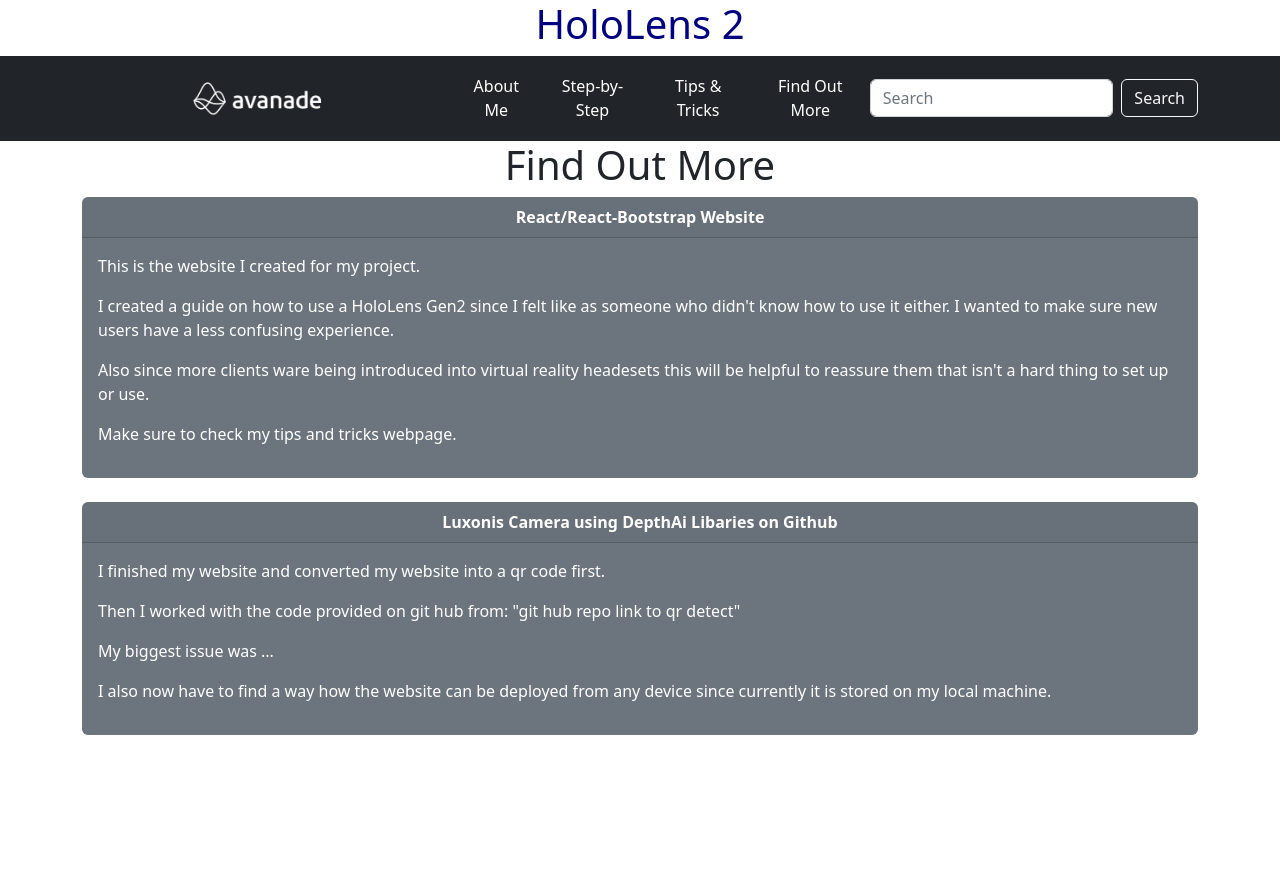
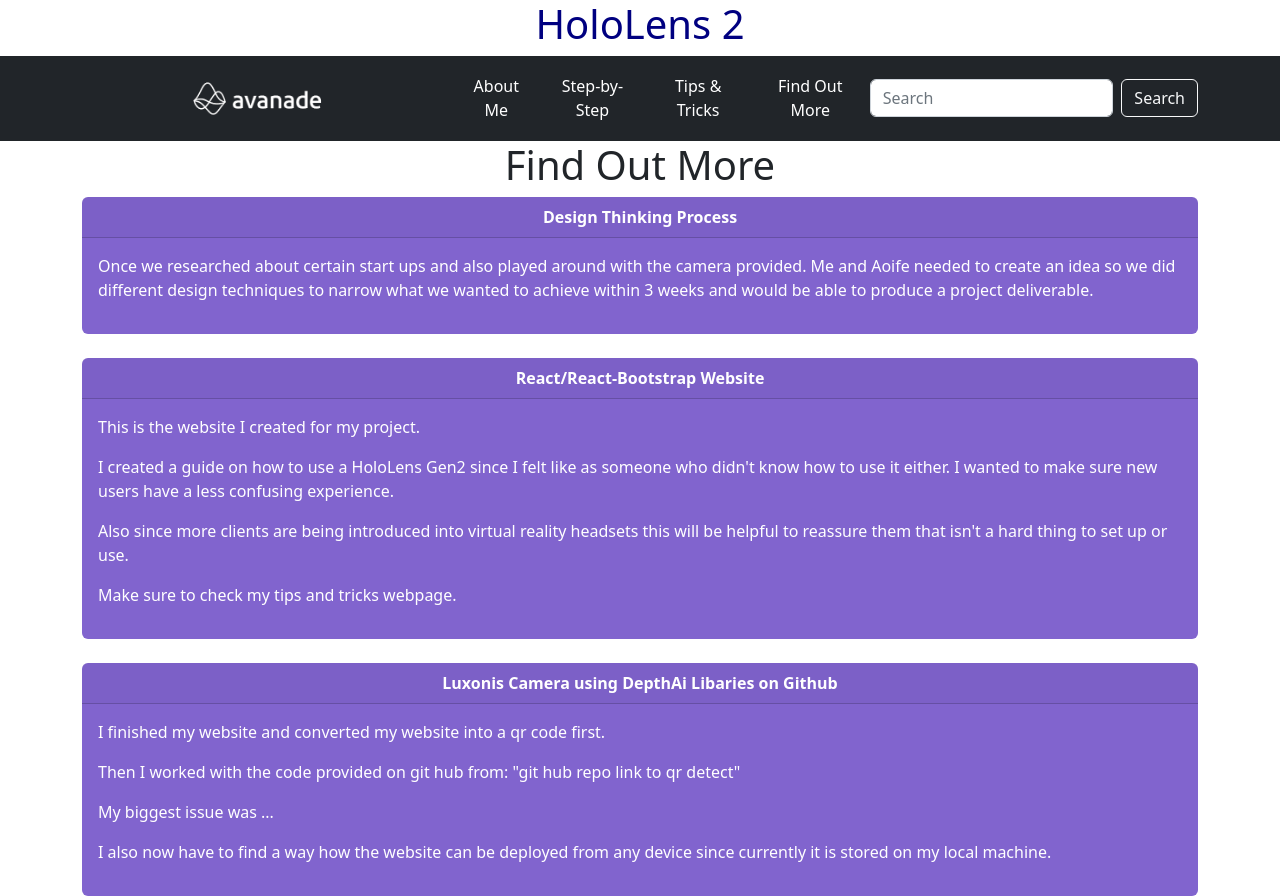
Before and after one commit to Avanade/opentechinternship, a React (Create React App) app in the folder riona/website-qr-code-project/set-up-headset/: page /find-out-more in a window 1280 px wide. Before the commit the page ends 800 px from the top, so only its background shows below. Built offline with nearby package versions, Linux system fonts and the light colour scheme.

Commit message:
Playing around with css.

```diff
--- a/riona/website-qr-code-project/set-up-headset/package.json
+++ b/riona/website-qr-code-project/set-up-headset/package.json
@@ -7,6 +7,7 @@
     "@testing-library/react": "^13.3.0",
     "@testing-library/user-event": "^13.5.0",
     "bootstrap": "^5.2.0",
+    "bootstrap-icons": "^1.9.1",
     "react": "^18.2.0",
     "react-bootstrap": "^2.5.0",
     "react-dom": "^18.2.0",
--- a/riona/website-qr-code-project/set-up-headset/src/components/camera_card.jsx
+++ b/riona/website-qr-code-project/set-up-headset/src/components/camera_card.jsx
@@ -6,7 +6,7 @@ import { Card } from 'react-bootstrap';
 
 const CameraCard = () => {
     return (
-        <Card>
+        <Card className="findOutMore">
             {/*text colour rewrites react-boostrap - orginally white*/}
             <Card.Header style={{ textAlign: "center", fontWeight: "bold" }}>
                 Luxonis Camera using DepthAi Libaries on Github
--- /dev/null
+++ b/riona/website-qr-code-project/set-up-headset/src/components/design_thinking.jsx
@@ -0,0 +1,24 @@
+import React from 'react';
+
+import '../css_componets/card_css.css';
+
+import { Card } from 'react-bootstrap';
+
+const DesignThinkCard = () => {
+    return (
+        <Card className = "findOutMore">
+            {/*text colour rewrites react-boostrap - orginally white*/}
+            <Card.Header style={{ textAlign: "center", fontWeight: "bold" }}>
+                Design Thinking Process
+            </Card.Header>
+            <Card.Body>
+                <p>
+                    Once we researched about certain start ups and also played around with the camera provided.
+                    Me and Aoife needed to create an idea so we did different design techniques to
+                    narrow what we wanted to achieve within 3 weeks and would be able to produce a project deliverable.
+                </p>
+            </Card.Body>
+        </Card>
+    )
+}
+export default DesignThinkCard
--- a/riona/website-qr-code-project/set-up-headset/src/components/step_card_3.jsx
+++ b/riona/website-qr-code-project/set-up-headset/src/components/step_card_3.jsx
@@ -2,7 +2,7 @@ import React from 'react';
 
 import '../css_componets/card_css.css';
 
-import { Card, Container } from 'react-bootstrap';
+import { Card } from 'react-bootstrap';
 
 const StepCard3 = () => {
     return (
--- a/riona/website-qr-code-project/set-up-headset/src/components/tip_card_1.jsx
+++ b/riona/website-qr-code-project/set-up-headset/src/components/tip_card_1.jsx
@@ -13,7 +13,9 @@ const TipCard1 = () => {
             </Card.Header>
             <Card.Body>
                 <Card.Text>
+                    <Container>
 
+                    </Container>
                 </Card.Text>
             </Card.Body>
         </Card>
--- a/riona/website-qr-code-project/set-up-headset/src/components/website_card.jsx
+++ b/riona/website-qr-code-project/set-up-headset/src/components/website_card.jsx
@@ -6,7 +6,7 @@ import { Card } from 'react-bootstrap';
 
 const WebsiteCard = () => {
     return (
-        <Card>
+        <Card className="findOutMore">
             {/*text colour rewrites react-boostrap - orginally white*/}
             <Card.Header style={{ textAlign: "center", fontWeight: "bold" }}>
                 React/React-Bootstrap Website
@@ -20,8 +20,8 @@ const WebsiteCard = () => {
                     I wanted to make sure new users have a less confusing experience.
                 </p>
                 <p>
-                    Also since more clients ware being introduced into virtual reality headesets this will be helpful
-                    to reassure them that isn't a hard thing to set up or use.
+                    Also since more clients are being introduced into virtual reality headsets
+                    this will be helpful to reassure them that isn't a hard thing to set up or use.
                 </p>
                 <p>
                     Make sure to check my tips and tricks webpage.
--- a/riona/website-qr-code-project/set-up-headset/src/css_componets/card_css.css
+++ b/riona/website-qr-code-project/set-up-headset/src/css_componets/card_css.css
@@ -7,8 +7,8 @@
 
 .Important{
     color: #fff;
-    background-color: #496c71;
-    border: #677b8d;
+    background-color: #891a1a;
+    border: #f79494;
     text-align: left;
 }
 
@@ -31,3 +31,11 @@
     border: #677b8d;
     text-align: left;
 }
+
+/* Find Out More Page */
+.findOutMore {
+    color: #fff;
+    background-color: #8164ce;
+    border: #35168a;
+    text-align: left;
+}
--- a/riona/website-qr-code-project/set-up-headset/src/pages/FindOutMore.jsx
+++ b/riona/website-qr-code-project/set-up-headset/src/pages/FindOutMore.jsx
@@ -5,6 +5,7 @@ import 'bootstrap/dist/css/bootstrap.min.css';
 import { Container, Row, Col } from 'react-bootstrap';
 
 import HeaderAndNavBar from '../components/header';
+import DesignThinkCard from '../components/design_thinking';
 import WebsiteCard from '../components/website_card';
 import CameraCard from '../components/camera_card';
 
@@ -14,6 +15,12 @@ export default function FindOutMore() {
       <HeaderAndNavBar />
       <h1>Find Out More</h1>
       <Container>
+      <Row>
+          <Col>
+            <DesignThinkCard />
+          </Col>
+        </Row>
+        <br />
         <Row>
           <Col>
             <WebsiteCard />
```
Also changed, not shown: 1 other file (tests, documents, lock files or other folders).
